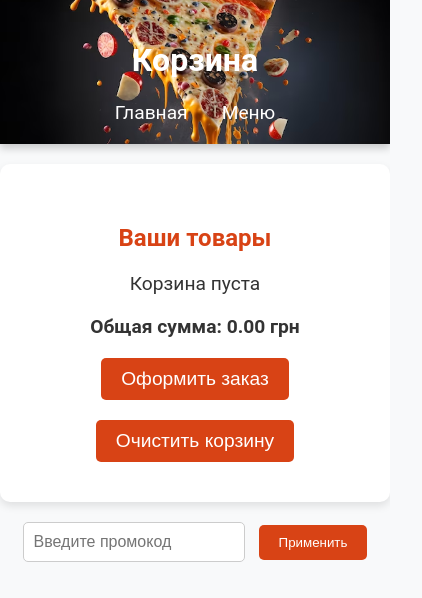
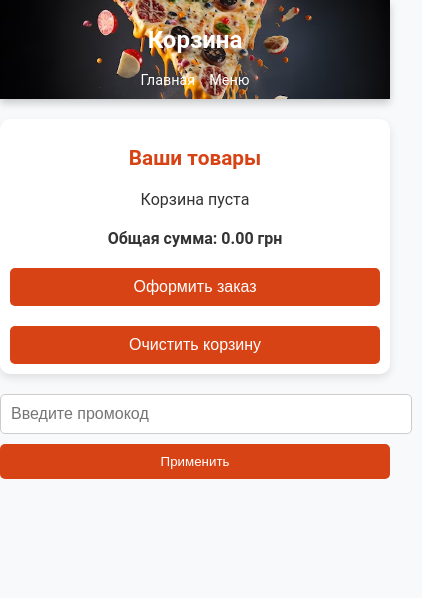
Before and after one commit to Sasha12332189/parad, a plain HTML site: page cart.html in a window 390 px wide. Shown: the whole page, 422 px wide, since content can reach past the window. Drawn offline with Linux system fonts and the light colour scheme; files whose address does not match are found by name.

Commit message:
Update cart.html

```diff
--- a/cart.html
+++ b/cart.html
@@ -133,6 +133,96 @@
             background: #b71c1c;
         }
 
+        @media (max-width: 768px) {
+            header {
+                padding: 10px;
+            }
+
+            header h1 {
+                font-size: 1.8rem;
+            }
+
+            header nav a {
+                font-size: 1rem;
+                margin: 0 10px;
+            }
+
+            #cart {
+                padding: 20px;
+            }
+
+            #cart h2 {
+                font-size: 1.5rem;
+            }
+
+            #cart-items div {
+                flex-wrap: wrap; /* Перенос строк */
+                text-align: left;
+            }
+
+            #cart-items div span, #cart-items div button {
+                width: 100%; /* Занимают всю ширину */
+                margin-bottom: 10px;
+            }
+
+            #cart-items div button {
+                text-align: center;
+            }
+
+            #cart p {
+                font-size: 1rem;
+            }
+
+            #promo-section input {
+                width: 80%; /* Растягиваем поле на весь экран */
+            }
+
+            #promo-section button {
+                width: 80%; /* Кнопка на всю ширину */
+                margin-top: 10px;
+            }
+
+            #cart button {
+                font-size: 1rem;
+                padding: 10px;
+            }
+        }
+
+        @media (max-width: 480px) {
+            header h1 {
+                font-size: 1.5rem;
+            }
+
+            header nav a {
+                font-size: 0.9rem;
+                margin: 0 5px;
+            }
+
+            #cart {
+                padding: 10px;
+            }
+
+            #cart h2 {
+                font-size: 1.3rem;
+            }
+
+            #cart-items div span, #cart-items div button {
+                font-size: 0.9rem;
+            }
+
+            #promo-section input {
+                width: 100%; /* На маленьких экранах поле на всю ширину */
+            }
+
+            #promo-section button {
+                width: 100%;
+            }
+
+            #cart button {
+                width: 100%; /* Кнопки на всю ширину */
+                font-size: 1rem;
+            }
+        }
     </style>
 </head>
 <body>
```
